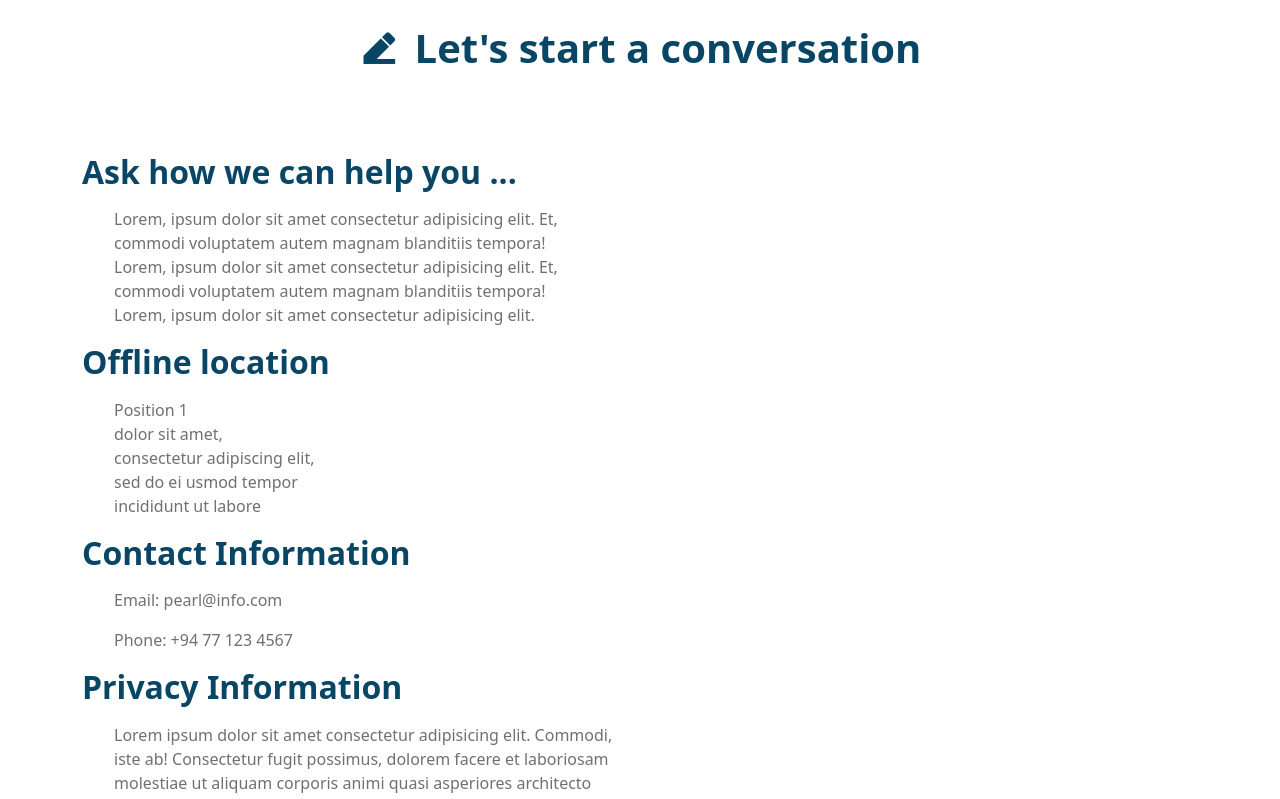
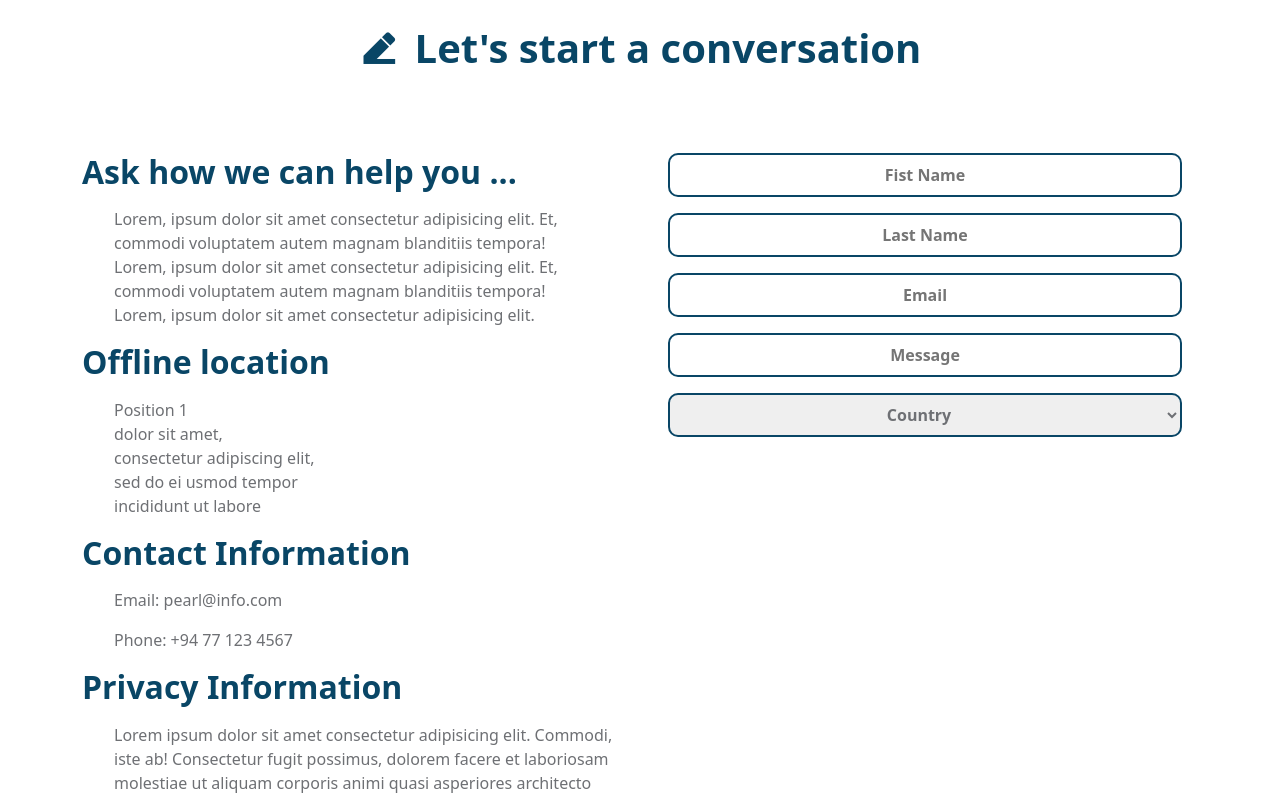
Before and after one commit to Shehan-lakshitha/Pearl, a React (Create React App) app in the folder frontend/: page /about in a window 1280 px wide. Shown: the part 820-1619 px from the top of the page. Built offline with nearby package versions, Linux system fonts and the light colour scheme; a web font is replaced by a local one.

Commit message:
Added contact form

```diff
--- a/frontend/src/pages/About.jsx
+++ b/frontend/src/pages/About.jsx
@@ -39,18 +39,19 @@ const About = () => {
       <section className="ContactUs">
         <Container>
           <Row>
-            <h1><i class="ri-edit-2-fill"></i>Let's start a conversation</h1>
+            <h1>
+              <i class="ri-edit-2-fill"></i>Let's start a conversation
+            </h1>
             <Col lg="6">
               <div className="ContactUs_content">
                 <h2>Ask how we can help you ...</h2>
                 <p>
                   Lorem, ipsum dolor sit amet consectetur adipisicing elit. Et,
                   commodi voluptatem autem magnam blanditiis tempora!
-
-                <br/>
+                  <br />
                   Lorem, ipsum dolor sit amet consectetur adipisicing elit. Et,
                   commodi voluptatem autem magnam blanditiis tempora!
-                  <br/>
+                  <br />
                   Lorem, ipsum dolor sit amet consectetur adipisicing elit.
                 </p>
 
@@ -68,14 +69,65 @@ const About = () => {
                 <p>Phone: +94 77 123 4567</p>
 
                 <h2>Privacy Information</h2>
-                <p>Lorem ipsum dolor sit amet consectetur adipisicing elit. Commodi, iste ab! Consectetur fugit possimus, dolorem facere et laboriosam molestiae ut aliquam corporis animi quasi asperiores architecto doloremque ipsa, consequatur quas.</p>
+                <p>
+                  Lorem ipsum dolor sit amet consectetur adipisicing elit.
+                  Commodi, iste ab! Consectetur fugit possimus, dolorem facere
+                  et laboriosam molestiae ut aliquam corporis animi quasi
+                  asperiores architecto doloremque ipsa, consequatur quas.
+                </p>
               </div>
             </Col>
+            {/* Contact us section end */}
+
+            {/* Contact form start */}
+            <Col lg="6">
+              <div className="ContactUs_form">
+                <Form className="ContactUs_Info">
+                  <FormGroup>
+                    <input
+                      type="text"
+                      placeholder="Fist Name"
+                      id="firstName"
+                      required
+                    />
+                  </FormGroup>
+                  <FormGroup>
+                    <input
+                      type="text"
+                      placeholder="Last Name"
+                      id="lastName"
+                      required
+                    />
+                  </FormGroup>
+                  <FormGroup>
+                    <input
+                      type="email"
+                      placeholder="Email"
+                      id="email"
+                      required
+                    />
+                  </FormGroup>
+                  <FormGroup className="message">
+                    <input
+                      type="message"
+                      placeholder="Message"
+                      id="message"
+                      required
+                    />
+                  </FormGroup>
+                  <FormGroup className="country">
+                    <select className="countryList">
+                      <option value="Country">Country</option>
+                    </select>
+                  </FormGroup>
+                </Form>
+              </div>
+            </Col>
+
+            {/* Contact form end */}
           </Row>
         </Container>
       </section>
-
-      {/* Contact us section end */}
     </>
   );
 };
--- a/frontend/src/styles/about.css
+++ b/frontend/src/styles/about.css
@@ -86,3 +86,19 @@ h6 {
     margin-top: 1rem;
     margin-left: 2rem;
 }
+
+.ContactUs_form{
+  padding: 1rem;
+}
+
+.ContactUs_form input,
+.ContactUs_form select{
+  width: 100%;
+  font-size: 1rem;
+  padding: 0.5rem;
+  border-radius: 10px;
+  border: 2px solid var(--primary-color);
+  color: var(--text-color);
+  text-align: center;
+  font-weight: 600;
+}
```
